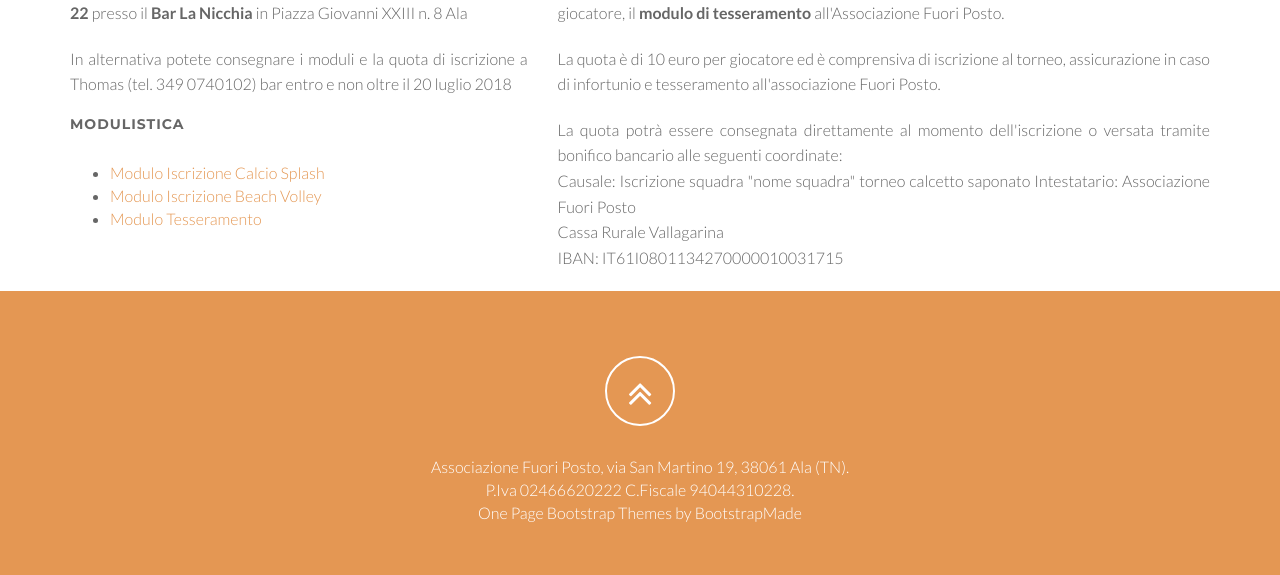
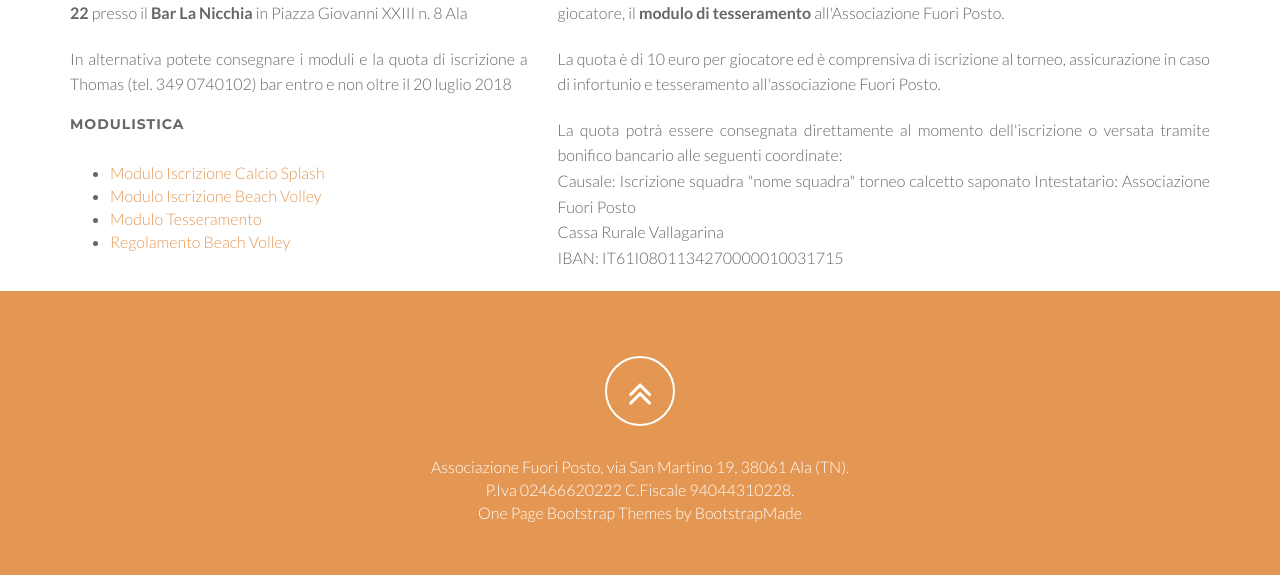
Before and after one commit to stellamargonar/calcio_splash, a Django app: page /iscrizioni/ in a window 1280 px wide. Shown: the part 315-890 px from the top of the page. Run offline with Django 3.2, Linux system fonts and the light colour scheme; some libraries are stand-ins or nearby versions.

Commit message:
link regolamento beach;

```diff
--- a/calcio_splash/templates/iscrizioni.html
+++ b/calcio_splash/templates/iscrizioni.html
@@ -35,7 +35,7 @@
                 <li><a href="https://drive.google.com/open?id=1Bm8YEOPsqRlNwnJO6feq5kwddsejUkyr">Modulo Iscrizione Calcio Splash</a></li>
                 <li><a href="https://drive.google.com/open?id=1p7oQ5kZ99SAG-zX6I4DWNVnBWlvM8ZXJ">Modulo Iscrizione Beach Volley</a></li>
                 <li><a href="https://drive.google.com/open?id=0B4NApwrWog85ZlVCanpUMHhfem8">Modulo Tesseramento</a></li>
-
+                <li><a href="https://drive.google.com/open?id=1dZoa-Lzbzh6FcdQ8IwemypzW5RSlyY3O">Regolamento Beach Volley</a></li>
               </ul>
             </div>
         </div>
```
